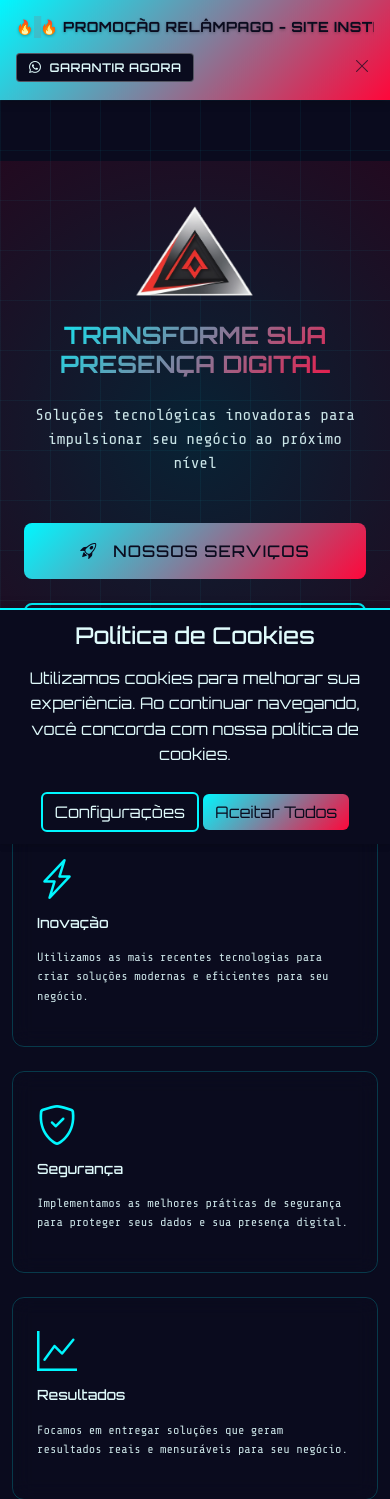
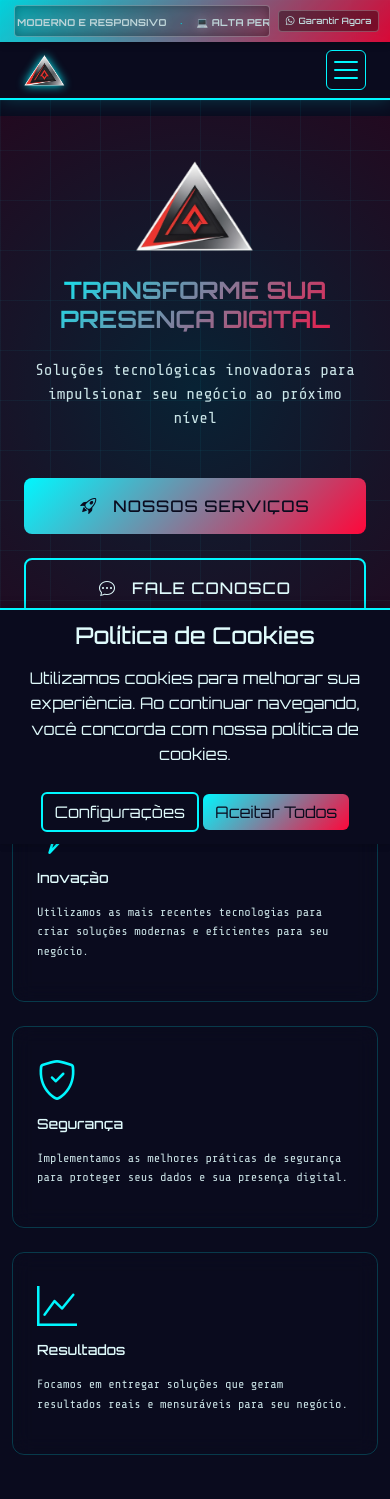
Before and after one commit to patrickresende/hoztech.services, a Django app: page / in a window 390 px wide. Shown: the top 1499 px of the page. Run offline with Django 5.2, Linux system fonts and the light colour scheme.

Commit message:
CRITICAL FIX: Sistema de inicialização sequencial - resolve race conditions e conflitos CSS/JS

```diff
--- a/core/static/core/css/cookie_modals.css
+++ b/core/static/core/css/cookie_modals.css
@@ -26,24 +26,27 @@ body.modal-open {
     opacity: 1;
 }
 
-/* Banner Promocional Superior - Fixo e Sutil */
+/* Banner Promocional Superior - Posicionado acima da navbar */
 .promo-banner {
-    position: fixed;
+    position: relative !important;
     top: 0;
     left: 0;
     right: 0;
     background: linear-gradient(135deg, var(--tech-blue), var(--tech-red));
     color: var(--tech-light);
     padding: clamp(0.4rem, 1.2vw, 0.6rem);
-    z-index: 9999;
-    opacity: 0.85;
+    z-index: 9999 !important;
+    opacity: 0.85 !important;
     box-shadow: 0 2px 8px rgba(0, 0, 0, 0.3);
     font-family: var(--font-orbitron);
     font-weight: 600;
     backdrop-filter: blur(5px);
     -webkit-backdrop-filter: blur(5px);
-    transform: translateY(0);
+    transform: translateY(0) !important;
     transition: opacity 0.3s ease;
+    width: 100%;
+    display: block !important;
+    visibility: visible !important;
 }
 
 .promo-banner:hover {
@@ -64,16 +67,72 @@ body.modal-open {
     padding: 0 clamp(0.5rem, 2vw, 1rem);
 }
 
-.promo-banner-text {
+/* Sistema de Marquee LED para o Banner */
+.promo-marquee {
+    flex: 1;
+    overflow: hidden;
+    white-space: nowrap;
+    box-sizing: border-box;
+    background: rgba(0, 0, 0, 0.2);
+    border-radius: 4px;
+    padding: clamp(0.3rem, 0.8vw, 0.5rem) 0;
+    border: 1px solid rgba(255, 255, 255, 0.3);
+    position: relative;
+    box-shadow: inset 0 0 10px rgba(0, 0, 0, 0.3);
+    margin: 0 clamp(0.5rem, 1.5vw, 1rem);
+}
+
+.promo-marquee p {
+    display: inline-block;
+    padding-left: 100%;
+    animation: marqueeScroll 25s linear infinite;
+    margin: 0;
     font-size: clamp(0.75rem, 2vw, 0.9rem);
     font-weight: 700;
     text-transform: uppercase;
     letter-spacing: 0.5px;
-    text-shadow: 0 1px 3px rgba(0, 0, 0, 0.3);
+    text-shadow: 0 0 10px rgba(255, 255, 255, 0.3);
+    color: var(--tech-light);
+}
+
+.promo-marquee .marquee-item {
+    display: inline-block;
+    padding: 0 clamp(1rem, 3vw, 2rem);
+    position: relative;
+    transition: all 0.3s ease;
     white-space: nowrap;
-    overflow: hidden;
-    text-overflow: ellipsis;
-    flex: 1;
+}
+
+.promo-marquee .marquee-item:hover {
+    color: var(--tech-blue);
+    text-shadow: 0 0 15px rgba(0, 255, 255, 0.8);
+    transform: scale(1.05);
+}
+
+.promo-marquee .marquee-separator {
+    color: var(--tech-blue);
+    opacity: 0.7;
+    animation: ledBlink 2s infinite;
+    font-size: 1.2em;
+    vertical-align: middle;
+    text-shadow: 0 0 10px rgba(0, 255, 255, 0.5);
+}
+
+@keyframes marqueeScroll {
+    0%   { transform: translateX(0%); }
+    100% { transform: translateX(-100%); }
+}
+
+@keyframes ledBlink {
+    0%, 100% {
+        opacity: 0.7;
+        text-shadow: 0 0 5px rgba(0, 255, 255, 0.3);
+    }
+    50% {
+        opacity: 1;
+        text-shadow: 0 0 15px rgba(0, 255, 255, 0.8);
+        transform: scale(1.1);
+    }
 }
 
 .promo-banner-countdown {
@@ -125,9 +184,19 @@ body.modal-open {
     font-size: 1em;
 }
 
-/* Ajustes para a Navbar */
+/* Ajustes para a Navbar - Posicionada naturalmente abaixo do banner */
 .navbar {
+    position: sticky !important;
+    top: 0 !important;
+    z-index: 1020 !important;
     transition: all 0.3s ease;
+    background: var(--gradient-card);
+    backdrop-filter: blur(10px);
+    -webkit-backdrop-filter: blur(10px);
+    box-shadow: var(--shadow-blue);
+    display: block !important;
+    visibility: visible !important;
+    transform: translateY(0) !important;
 }
 
 .navbar-scrolled {
@@ -146,7 +215,7 @@ body.modal-open {
     overflow-y: auto;
 }
 
-/* Responsividade Mobile - Sistema de Display como Banner do Footer */
+/* Responsividade Mobile - Sistema Marquee LED */
 @media (max-width: 768px) {
     .promo-banner-content {
         flex-direction: row;
@@ -155,20 +224,22 @@ body.modal-open {
         gap: clamp(0.4rem, 1.5vw, 0.8rem);
     }
 
-    .promo-banner-text {
-        font-size: clamp(0.65rem, 1.8vw, 0.8rem);
-        display: flex;
-        align-items: center;
-        gap: 0.4rem;
-        flex: 1;
-        min-width: 0;
+    .promo-marquee {
+        margin: 0 clamp(0.3rem, 1vw, 0.6rem);
+        padding: clamp(0.2rem, 0.6vw, 0.4rem) 0;
     }
 
-    /* Criar efeito de marquee para mobile */
-    .promo-banner-text::before {
-        content: "🔥";
-        flex-shrink: 0;
-        animation: pulse 2s infinite;
+    .promo-marquee p {
+        animation: marqueeScroll 20s linear infinite;
+        font-size: clamp(0.65rem, 1.8vw, 0.8rem);
+    }
+
+    .promo-marquee .marquee-item {
+        padding: 0 clamp(0.8rem, 2vw, 1.5rem);
+    }
+
+    .promo-marquee .marquee-separator {
+        font-size: 1em;
     }
 
     .promo-banner-countdown {
@@ -196,9 +267,19 @@ body.modal-open {
         gap: clamp(0.3rem, 1vw, 0.6rem);
     }
 
-    .promo-banner-text {
+    .promo-marquee {
+        margin: 0 clamp(0.2rem, 0.8vw, 0.4rem);
+        padding: clamp(0.15rem, 0.4vw, 0.3rem) 0;
+    }
+
+    .promo-marquee p {
+        animation: marqueeScroll 18s linear infinite;
         font-size: clamp(0.6rem, 1.6vw, 0.75rem);
         letter-spacing: 0.3px;
+    }
+
+    .promo-marquee .marquee-item {
+        padding: 0 clamp(0.6rem, 1.5vw, 1.2rem);
     }
 
     .promo-banner-countdown {
@@ -213,9 +294,14 @@ body.modal-open {
 }
 
 @media (max-width: 360px) {
-    .promo-banner-text {
+    .promo-marquee p {
+        animation: marqueeScroll 15s linear infinite;
         font-size: 0.6rem;
         letter-spacing: 0.2px;
+    }
+
+    .promo-marquee .marquee-item {
+        padding: 0 0.8rem;
     }
 
     .promo-banner-countdown, .promo-banner-cta {
--- a/core/static/core/js/core_contact_form.js
+++ b/core/static/core/js/core_contact_form.js
@@ -831,4 +831,10 @@ class ContactForm {
 // Inicializar o gerenciador do formulário quando o DOM estiver pronto
 document.addEventListener('DOMContentLoaded', () => {
     new ContactForm();
+
+    // Signal script loaded to system
+    if (window.HOZ_SYSTEM) {
+        window.HOZ_SYSTEM.scriptsLoaded++;
+        console.log('📧 ContactForm carregado, scripts:', window.HOZ_SYSTEM.scriptsLoaded);
+    }
 });
--- a/core/static/core/js/core_cookie_manager.js
+++ b/core/static/core/js/core_cookie_manager.js
@@ -149,4 +149,10 @@ function openCookieSettings() {
 // Inicializar quando o DOM estiver pronto
 document.addEventListener('DOMContentLoaded', () => {
     window.cookieManager = new CookieManager();
+
+    // Signal script loaded to system
+    if (window.HOZ_SYSTEM) {
+        window.HOZ_SYSTEM.scriptsLoaded++;
+        console.log('🍪 CookieManager carregado, scripts:', window.HOZ_SYSTEM.scriptsLoaded);
+    }
 });
--- a/core/static/core/js/promo_manager.js
+++ b/core/static/core/js/promo_manager.js
@@ -186,16 +186,21 @@ class PromoManager {
         }
     }
 
-    // Gerencia o banner - Sempre visível
+    // Gerencia o banner - Sempre visível (posicionamento natural)
     showBanner() {
         if (this.banner) {
-            this.banner.classList.add('show');
-            // Ajusta o padding-top do body para compensar o banner fixo
-            document.body.style.paddingTop = this.banner.offsetHeight + 'px';
-
-            // Garantir que o banner seja sempre visível
-            this.banner.style.display = 'block';
-            this.banner.style.transform = 'translateY(0)';
+            // Check if system has already forced elements
+            if (window.HOZ_SYSTEM && window.HOZ_SYSTEM.elementsForced) {
+                // System already handled visibility, just add class
+                this.banner.classList.add('show');
+                console.log('🎯 PromoManager: Sistema já forçou banner, apenas adicionando classe');
+            } else {
+                // Fallback: handle visibility ourselves
+                this.banner.classList.add('show');
+                this.banner.style.display = 'block';
+                this.banner.style.transform = 'translateY(0)';
+                console.log('🎯 PromoManager: Sistema não pronto, forçando visibilidade');
+            }
         }
     }
 
@@ -218,4 +223,10 @@ class PromoManager {
 // Evita múltiplas instâncias mesmo se o script for carregado mais de uma vez
 if (!window.promoManager) {
     window.promoManager = new PromoManager();
+
+    // Signal script loaded to system
+    if (window.HOZ_SYSTEM) {
+        window.HOZ_SYSTEM.scriptsLoaded++;
+        console.log('🎯 PromoManager carregado, scripts:', window.HOZ_SYSTEM.scriptsLoaded);
+    }
 }
--- a/core/templates/base.html
+++ b/core/templates/base.html
@@ -14,9 +14,9 @@
     <link rel="icon" type="image/svg+xml" href="{% static 'core/img/favicon.svg' %}">
 
     <!-- Preload de recursos críticos -->
-    <link rel="preload" href="{% static 'core/css/core_base.css' %}" as="style">
-    <link rel="preload" href="{% static 'core/js/core_cookie_manager.js' %}" as="script">
-    <link rel="preload" href="{% static 'core/js/core_contact_form.js' %}" as="script">
+    <link rel="preload" href="{% static 'core/css/core_base.css' %}?v={% now 'YmdHis' %}" as="style">
+    <link rel="preload" href="{% static 'core/js/core_cookie_manager.js' %}?v={% now 'YmdHis' %}" as="script">
+    <link rel="preload" href="{% static 'core/js/core_contact_form.js' %}?v={% now 'YmdHis' %}" as="script">
 
 
     <!-- Google Fonts com preconnect -->
@@ -31,37 +31,96 @@
     <link rel="stylesheet" href="https://cdn.jsdelivr.net/npm/bootstrap-icons@1.11.1/font/bootstrap-icons.css" integrity="sha384-4LISF5TTJX/fLmGSxO53rV4miRxdg84mZsxmO8Rx5jGtp/LbrixFETvWa5a6sESd" crossorigin="anonymous">
 
     <!-- CSS Próprio -->
-    <link href="{% static 'core/css/core_base.css' %}" rel="stylesheet">
-    <link href="{% static 'core/css/core_images.css' %}" rel="stylesheet">
-    <link href="{% static 'core/css/core_cookie_manager.css' %}" rel="stylesheet">
-    <link href="{% static 'core/css/core_output.css' %}" rel="stylesheet">
-    <link href="{% static 'core/css/cookie_modals.css' %}" rel="stylesheet">
+    <link href="{% static 'core/css/core_base.css' %}?v={% now 'YmdHis' %}" rel="stylesheet">
+    <link href="{% static 'core/css/core_images.css' %}?v={% now 'YmdHis' %}" rel="stylesheet">
+    <link href="{% static 'core/css/core_cookie_manager.css' %}?v={% now 'YmdHis' %}" rel="stylesheet">
+    <link href="{% static 'core/css/core_output.css' %}?v={% now 'YmdHis' %}" rel="stylesheet">
+    <link href="{% static 'core/css/cookie_modals.css' %}?v={% now 'YmdHis' %}" rel="stylesheet">
 
     <!-- JavaScript Próprio -->
     <script src="https://cdn.jsdelivr.net/npm/bootstrap@5.3.2/dist/js/bootstrap.bundle.min.js"></script>
-    <script defer src="{% static 'core/js/core_cookie_manager.js' %}"></script>
-    <script defer src="{% static 'core/js/core_contact_form.js' %}"></script>
-    <script defer src="{% static 'core/js/core_navbar.js' %}"></script>
-    <script defer src="{% static 'core/js/promo_manager.js' %}"></script>
+    <script defer src="{% static 'core/js/core_cookie_manager.js' %}?v={% now 'YmdHis' %}"></script>
+    <script defer src="{% static 'core/js/core_contact_form.js' %}?v={% now 'YmdHis' %}"></script>
+    <script defer src="{% static 'core/js/core_navbar.js' %}?v={% now 'YmdHis' %}"></script>
+    <script defer src="{% static 'core/js/promo_manager.js' %}?v={% now 'YmdHis' %}"></script>
 
-    <!-- Verificação de Carregamento -->
+    <!-- System Initialization Script - CRITICAL: Prevents race conditions -->
     <script>
+        // Global system state management
+        window.HOZ_SYSTEM = {
+            ready: false,
+            elementsForced: false,
+            scriptsLoaded: 0,
+            totalScripts: 4 // cookie_manager, contact_form, navbar, promo_manager
+        };
+
         document.addEventListener('DOMContentLoaded', function() {
-            console.log('Verificando carregamento de recursos:');
+            console.log('🚀 HOZ TECH - Sistema inicializando...');
 
-            // Verificar CSS
-            const cssLinks = document.querySelectorAll('link[rel="stylesheet"]');
-            cssLinks.forEach((link, index) => {
-                const style = getComputedStyle(document.body);
-                console.log(`CSS ${index + 1}: ${link.href} - ${style ? 'Carregado' : 'Não carregado'}`);
-            });
+            // CRITICAL: Force element visibility FIRST to prevent conflicts
+            const banner = document.getElementById('promoBanner');
+            const navbar = document.querySelector('.navbar');
 
-            // Verificar JS
-            const jsScripts = document.querySelectorAll('script[src]');
-            jsScripts.forEach((script, index) => {
-                const loaded = script.getAttribute('data-loaded') === 'true';
-                console.log(`JS ${index + 1}: ${script.src} ${loaded ? 'carregado' : 'não carregado'}`);
-            });
+            if (banner) {
+                // Force banner visibility with highest priority
+                banner.style.cssText = `
+                    display: block !important;
+                    visibility: visible !important;
+                    opacity: 0.85 !important;
+                    transform: translateY(0) !important;
+                    position: relative !important;
+                    z-index: 9999 !important;
+                `;
+                console.log('✅ Banner superior forçado com !important');
+            }
+
+            if (navbar) {
+                // Force navbar visibility and positioning
+                navbar.style.cssText = `
+                    display: block !important;
+                    visibility: visible !important;
+                    transform: translateY(0) !important;
+                    position: sticky !important;
+                    top: 0 !important;
+                    z-index: 1020 !important;
+                `;
+                console.log('✅ Navbar forçada com !important');
+            }
+
+            // Signal elements are forced
+            window.HOZ_SYSTEM.elementsForced = true;
+
+            // Wait for all scripts to load before marking ready
+            const checkSystemReady = () => {
+                if (window.HOZ_SYSTEM.scriptsLoaded >= window.HOZ_SYSTEM.totalScripts) {
+                    window.HOZ_SYSTEM.ready = true;
+                    console.log('✅ Sistema completamente pronto');
+
+                    // Final debug info
+                    console.log('Banner element:', banner);
+                    console.log('Navbar element:', navbar);
+                    console.log('PromoManager:', window.promoManager);
+                    console.log('NavbarManager:', window.navbarManager);
+                    console.log('CookieManager:', window.cookieManager);
+                }
+            };
+
+            // Check every 100ms for script readiness
+            const readyInterval = setInterval(() => {
+                checkSystemReady();
+                if (window.HOZ_SYSTEM.ready) {
+                    clearInterval(readyInterval);
+                }
+            }, 100);
+
+            // Fallback: mark ready after 3 seconds regardless
+            setTimeout(() => {
+                if (!window.HOZ_SYSTEM.ready) {
+                    window.HOZ_SYSTEM.ready = true;
+                    console.log('⚠️ Sistema marcado como pronto por timeout');
+                    clearInterval(readyInterval);
+                }
+            }, 3000);
         });
     </script>
 
@@ -531,91 +590,14 @@
             }
         }
 
-        /* Ajuste do conteúdo principal - Mobile First */
+        /* Ajuste do conteúdo principal - Sem padding extra pois banner e navbar são naturais */
         main {
-            padding-top: calc(clamp(45px, 7vw, 57px) + 1rem);
+            padding-top: 1rem;
             position: relative;
             z-index: 1;
         }
 
-        @media (min-width: 992px) {
-            main {
-                padding-top: calc(71px + 1rem);
-            }
-        }
-
-        /* Promotional Banner - Mobile First */
-        .promo-banner {
-            position: fixed;
-            top: 0;
-            left: 0;
-            right: 0;
-            background: linear-gradient(135deg, var(--tech-blue), var(--tech-red));
-            color: var(--tech-dark);
-            padding: clamp(0.5rem, 1.5vw, 0.75rem);
-            text-align: center;
-            z-index: 9999;
-            transform: translateY(-100%);
-            transition: transform 0.3s ease;
-            font-family: var(--font-orbitron);
-            font-weight: 700;
-            box-shadow: 0 2px 10px rgba(0, 0, 0, 0.2);
-        }
-
-        .promo-banner-content {
-            display: flex;
-            align-items: center;
-            justify-content: center;
-            gap: clamp(0.5rem, 1.5vw, 1rem);
-            max-width: 1200px;
-            margin: 0 auto;
-            padding: 0 clamp(0.5rem, 1.5vw, 1rem);
-            flex-wrap: wrap;
-        }
-
-        .promo-banner-text {
-            font-size: clamp(0.75rem, 1.5vw, 1.125rem);
-            text-transform: uppercase;
-            letter-spacing: 0.5px;
-            flex: 1;
-            min-width: 200px;
-        }
-
-        .promo-banner-countdown {
-            background: rgba(255, 255, 255, 0.2);
-            padding: clamp(0.25rem, 0.75vw, 0.5rem) clamp(0.5rem, 1vw, 0.75rem);
-            border-radius: 4px;
-            font-size: clamp(0.75rem, 1.25vw, 1rem);
-            white-space: nowrap;
-        }
-
-        .promo-banner-cta {
-            background: var(--tech-dark);
-            color: var(--tech-light);
-            padding: clamp(0.25rem, 0.75vw, 0.5rem) clamp(0.75rem, 1.5vw, 1.25rem);
-            border-radius: 4px;
-            text-decoration: none;
-            font-size: clamp(0.75rem, 1.25vw, 1rem);
-            transition: all 0.3s ease;
-            white-space: nowrap;
-            display: flex;
-            align-items: center;
-            gap: 0.5rem;
-            font-family: var(--font-orbitron);
-            text-transform: uppercase;
-            letter-spacing: 0.5px;
-        }
-
-        .promo-banner-close {
-            background: none;
-            border: none;
-            color: var(--tech-dark);
-            cursor: pointer;
-            padding: 0.25rem;
-            font-size: clamp(1rem, 1.5vw, 1.25rem);
-            opacity: 0.7;
-            transition: opacity 0.3s ease;
-        }
+        /* Estilos do banner promocional movidos para cookie_modals.css */
 
         /* Cookie Consent - Mobile First */
         .cookie-consent {
@@ -673,32 +655,7 @@
                 justify-content: center;
             }
 
-            .promo-banner-content {
-                flex-wrap: wrap;
-                gap: 0.5rem;
-                padding: 0.5rem;
-            }
 
-            .promo-banner-text {
-                order: 1;
-                width: 100%;
-                margin-bottom: 0.5rem;
-            }
-
-            .promo-banner-countdown {
-                order: 2;
-            }
-
-            .promo-banner-cta {
-                order: 3;
-            }
-
-            .promo-banner-close {
-                position: static;
-                transform: none;
-                order: 4;
-                margin-left: auto;
-            }
         }
 
         @media (max-width: 480px) {
@@ -715,77 +672,12 @@
                 justify-content: center;
             }
 
-            .promo-banner {
-                padding: 0.5rem;
-            }
 
-            .promo-banner-content {
-                gap: 0.25rem;
-            }
-
-            .promo-banner-text {
-                font-size: 0.875rem;
-            }
-
-            .promo-banner-countdown {
-                font-size: 0.75rem;
-                padding: 0.25rem 0.5rem;
-            }
-
-            .promo-banner-cta {
-                font-size: 0.75rem;
-                padding: 0.25rem 0.75rem;
-            }
         }
     </style>
     {% block extra_css %}{% endblock %}
 
-    <!-- Verificação de Carregamento -->
-    <script type="application/javascript">
-        window.addEventListener('load', function() {
-            console.log('Verificando carregamento de recursos:');
-            document.querySelectorAll('link[rel="stylesheet"]').forEach(function(link) {
-                console.log('CSS:', link.href, link.sheet ? 'carregado' : 'não carregado');
-            });
-            document.querySelectorAll('script[src]').forEach(function(script) {
-                console.log('JS:', script.src, script.loaded ? 'carregado' : 'não carregado');
-            });
-        });
-    </script>
 
-    <!-- Verificação de CSS -->
-    <script>
-        window.addEventListener('load', function() {
-            console.log('Verificando carregamento de CSS:');
-            const styles = document.styleSheets;
-            for (let i = 0; i < styles.length; i++) {
-                try {
-                    const href = styles[i].href;
-                    if (href) {
-                        console.log(`CSS ${i + 1}: ${href} - Carregado`);
-                    }
-                } catch (e) {
-                    console.log(`CSS ${i + 1}: Erro ao verificar`);
-                }
-            }
-        });
-    </script>
-
-    <!-- Verificação de CSS -->
-    <script>
-        window.addEventListener('DOMContentLoaded', function() {
-            // Forçar visibilidade da navbar
-            const navbar = document.querySelector('.navbar');
-            if (navbar) {
-                navbar.style.display = 'block';
-                navbar.style.visibility = 'visible';
-                navbar.style.opacity = '1';
-                console.log('Navbar encontrada e visibilidade forçada');
-            } else {
-                console.error('Navbar não encontrada');
-            }
-        });
-    </script>
 </head>
 <body>
         <!-- Back to Top Button -->
@@ -794,10 +686,26 @@
     </a>
 
     <!-- Promotional Banner -->
-    <div id="promoBanner" class="promo-banner">
+    <div id="promoBanner" class="promo-banner show">
         <div class="promo-banner-content">
-            <span class="promo-banner-text">🔥 PROMOÇÃO RELÂMPAGO - Site Institucional por R$397,90 🔥</span>
-            <span class="promo-banner-countdown" id="promoCountdown">48h 00m 00s</span>
+            <div class="promo-marquee">
+                <p>
+                    <span class="marquee-item">🔥 PROMOÇÃO RELÂMPAGO - Site Institucional por R$397,90</span>
+                    <span class="marquee-separator">•</span>
+                    <span class="marquee-item">🚀 Design Moderno e Responsivo</span>
+                    <span class="marquee-separator">•</span>
+                    <span class="marquee-item">💻 Alta Performance e SEO Otimizado</span>
+                    <span class="marquee-separator">•</span>
+                    <span class="marquee-item">⚡ Domínio e Hospedagem Inclusos</span>
+                    <span class="marquee-separator">•</span>
+                    <span class="marquee-item">🎯 Suporte Técnico 24/7</span>
+                    <span class="marquee-separator">•</span>
+                    <span class="marquee-item">📱 Entrega em até 7 dias</span>
+                    <span class="marquee-separator">•</span>
+                    <span class="marquee-item">✨ Garantia de Satisfação</span>
+                </p>
+            </div>
+            <span class="promo-banner-countdown" id="promoCountdown">05:59:47</span>
             <a href="https://api.whatsapp.com/send/?phone=5521973007575&text=Olá! Tenho interesse na promoção do Site Institucional. Poderia me enviar mais informações?"
                class="promo-banner-cta"
                target="_blank"
@@ -805,9 +713,6 @@
                 <i class="bi bi-whatsapp"></i>
                 Garantir Agora
             </a>
-            <button type="button" class="promo-banner-close" aria-label="Fechar promoção" onclick="window.promoManager.closePromo()">
-                <i class="bi bi-x-lg"></i>
-            </button>
         </div>
     </div>
 
@@ -867,7 +772,7 @@
     <!-- Include Cookie Modals -->
     {% include 'cookie_modals.html' %}
 
-    <!-- Include Promotional Navbar -->
+    <!-- Include Promotional Footer Banner -->
     {% include 'promo_navbar.html' %}
 
     <!-- Footer -->
```
Also changed, not shown: core/static/core/js/core_navbar.js (+43 -8 lines).
